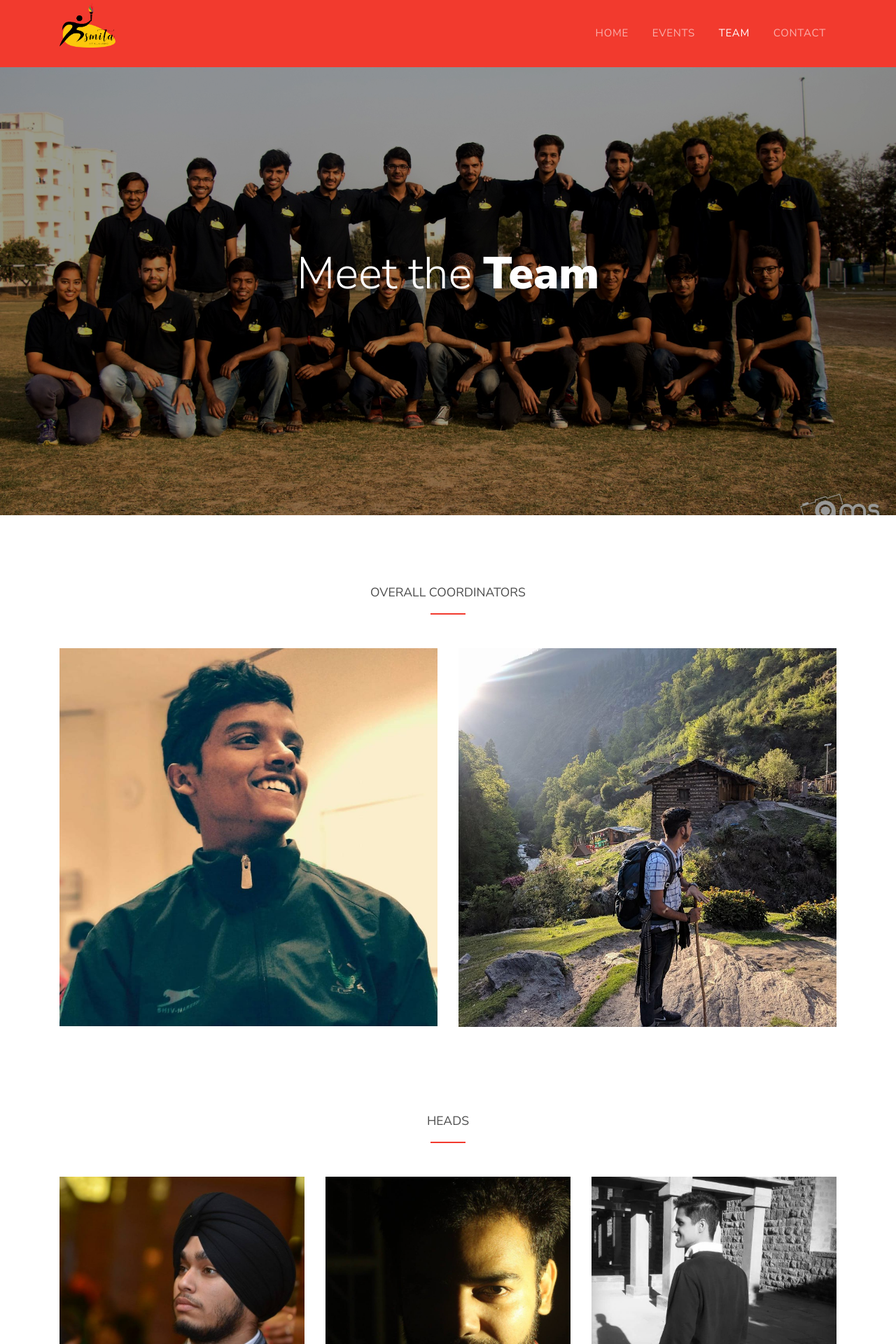
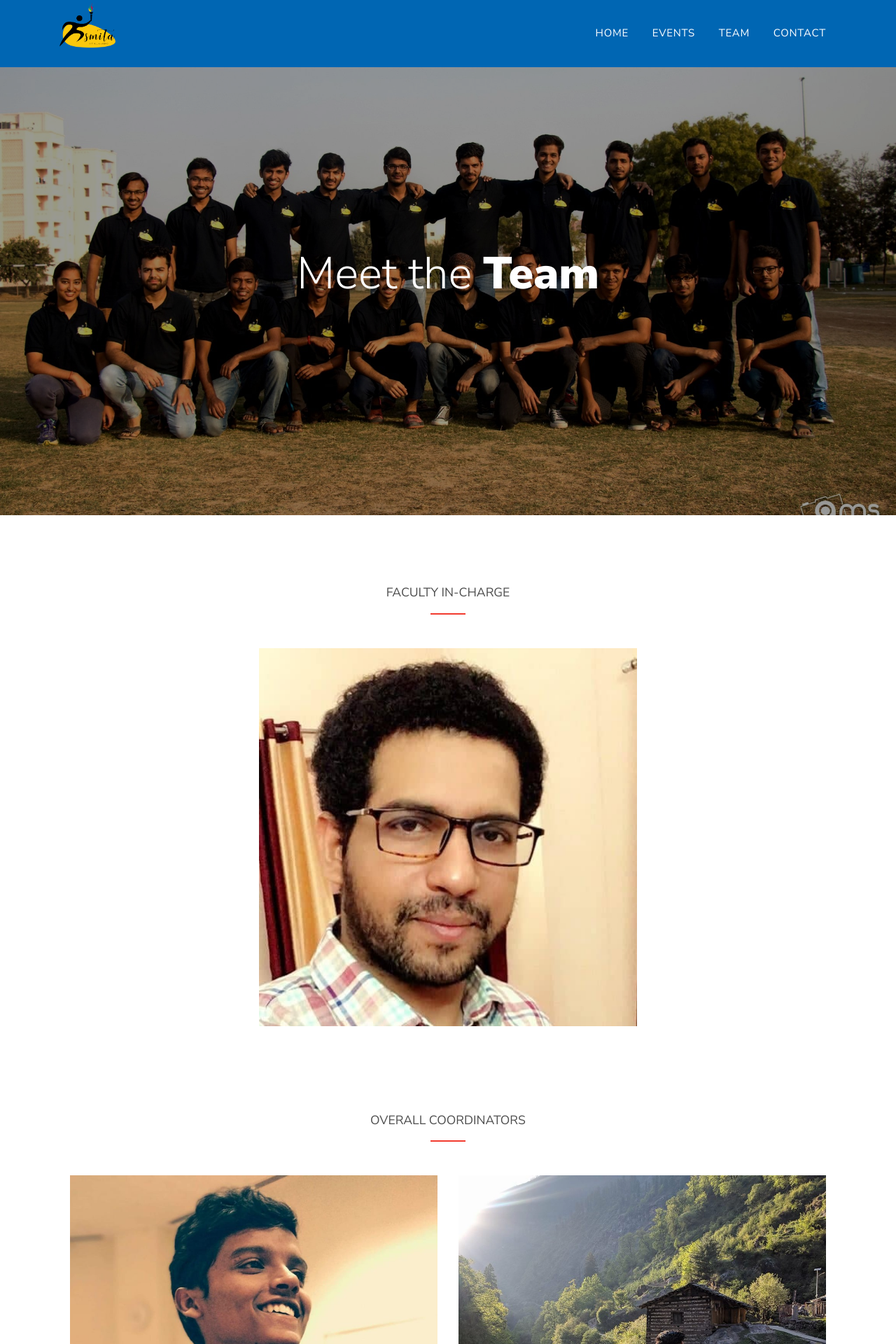
Before and after one commit to Ace-Bansal/asmita19website, a PHP site: page /team.html in a window 1280 px wide. Shown: the top 1920 px of the page at 70% size. Run offline with PHP 8.4, Linux system fonts and the light colour scheme; some libraries are stand-ins or nearby versions; some web fonts are replaced.

Commit message:
Final changes

```diff
--- a/css/style.css
+++ b/css/style.css
@@ -186,7 +186,7 @@ a {
 
 /* Navbar */
 .site-navbar-wrap {
-  background: #f23a2e ;
+  background: #0066b3 ;
   position: relative;
   z-index: 99;
   width: 100%; }
@@ -202,7 +202,7 @@ a {
   margin-bottom: 0px;
   width: 100%;
   border-bottom: none;
-  background: #f23a2e ; }
+  background: #0066b3 ; }
   .site-navbar .site-logo {
     font-weight: 200; }
     .site-navbar .site-logo a {
@@ -224,7 +224,7 @@ a {
         padding: 10px 10px;
         text-transform: uppercase;
         letter-spacing: .05em;
-        color: rgba(255, 255, 255, 0.6);
+        color: rgba(255, 255, 255, 1);
         font-size: 15px;
         text-decoration: none !important; }
         .site-navbar .site-navigation .site-menu > li > a:hover {
--- a/index.html
+++ b/index.html
@@ -4,6 +4,8 @@
     <title>Asmita'19</title>
     <meta charset="utf-8">
     <meta name="viewport" content="width=device-width, initial-scale=1, shrink-to-fit=no">
+    <link rel="shortcut icon" href="images/favicon.ico" type="image/x-icon">
+    <link rel="icon" href="images/favicon.ico" type="image/x-icon">
 
     <link rel="stylesheet" href="https://fonts.googleapis.com/css?family=Nunito+Sans:200,300,400,700,900|Roboto+Mono:300,400,500">
     <link rel="stylesheet" href="fonts/icomoon/style.css">
--- a/register.html
+++ b/register.html
@@ -4,6 +4,8 @@
     <title>Asmita'19</title>
     <meta charset="utf-8">
     <meta name="viewport" content="width=device-width, initial-scale=1, shrink-to-fit=no">
+    <link rel="shortcut icon" href="images/favicon.ico" type="image/x-icon">
+    <link rel="icon" href="images/favicon.ico" type="image/x-icon">
 
     <link rel="stylesheet" href="https://fonts.googleapis.com/css?family=Nunito+Sans:200,300,400,700,900|Roboto+Mono:300,400,500">
     <link rel="stylesheet" href="fonts/icomoon/style.css">
--- a/team.html
+++ b/team.html
@@ -16,7 +16,8 @@
     <link rel="stylesheet" href="css/owl.theme.default.min.css">
     <link rel="stylesheet" href="css/bootstrap-datepicker.css">
     <link rel="stylesheet" href="css/animate.css">
-
+    <link rel="shortcut icon" href="images/favicon.ico" type="image/x-icon">
+    <link rel="icon" href="images/favicon.ico" type="image/x-icon">
 
     <link rel="stylesheet" href="fonts/flaticon/font/flaticon.css">
 
@@ -78,6 +79,31 @@
         </div>
       </div>
     </div>
+
+    <div class="site-section">
+
+      <div class="container">
+
+        <div class="heading-with-border text-center mb-5">
+          <h2 class="heading text-uppercase">Faculty In-Charge</h2>
+        </div>
+
+          <div class="row">
+
+            <div class="col-lg-6 mb-4" style="position: relative; left: 50%; transform: translateX(-50%);">
+              <div class="block-trainer">
+                <img src="images/team/suneel_sir.jpg" alt="Image" class="img-fluid">
+                <div class="block-trainer-overlay" style="width: 100%;">
+                  <h2>Dr. Suneel Yadav</h2>
+                  <p class="text-white">Faculty In-Charge, Sports</p>
+                  <p>
+                    <a target="_blank" href="https://suneel31.webs.com/" class="p-2"><i class="fas fa-link"></i></a>
+                  </p>
+                </div>
+              </div>
+            </div>
+      </div>
+
 
 <!-- =======================================OVERALL COORDINATORS========================================= -->
 <div class="site-section">
@@ -326,18 +352,6 @@
                           </div>
 
                           <div class="col-lg-4 mb-4">
-                            <div class="block-trainer">
-                              <img src="images/team/vishal.jpg" alt="Image" class="img-fluid">
-                              <div class="block-trainer-overlay" style="width: 100%">
-                                <h2>Vishal Pani</h2>
-                                <p class="text-white">Events and Management</p>
-                                <p>
-                                  <a target="_blank" href="https://www.facebook.com/vishal.pani" class="p-2"><span class="icon-facebook"></span></a>
-                                </p>
-                              </div>
-                            </div>
-                          </div>
-                          <div class="col-lg-4 mb-4">
                               <div class="block-trainer">
                                 <img src="images/team/Harsh.jpg" alt="Image" class="img-fluid">
                                 <div class="block-trainer-overlay" style="width: 100%;">
@@ -529,7 +543,7 @@
                                       </div>
                                       <div class="col-lg-4 mb-4">
                                             <div class="block-trainer">
-                                              <img src="images/team/anony.png" alt="Image" class="img-fluid">
+                                              <img src="images/team/deepak.jpg" alt="Image" class="img-fluid">
                                               <div class="block-trainer-overlay" style="width: 100%;">
                                                 <h2>Deepak Purthi</h2>
                                                 <p class="text-white">Creatives</p>
@@ -589,7 +603,7 @@
                                                   <img src="images/team/vishal.jpg" alt="Image" class="img-fluid">
                                                   <div class="block-trainer-overlay" style="width: 100%;">
                                                     <h2>Vishal Pani</h2>
-                                                    <p class="text-white">Web Operations</p>
+                                                    <p class="text-white">E&M and Web Operations</p>
                                                     <p>
                                                       <a target="_blank" href="https://www.facebook.com/vishal.pani" class="p-2"><span class="icon-facebook"></span></a>
 
```
Also changed, not shown: events.html (+4 -3 lines), images/about.jpg, images/about_2.jpg, images/basketball.jpg, images/events.jpg, images/favicon.ico (added), images/football.jpg, images/logo.png, images/swimming.jpg, images/team.jpg, images/team/deepak.jpg (added), images/team/suneel_sir.jpg (added), images/volleyball.jpg, 2 other files.
